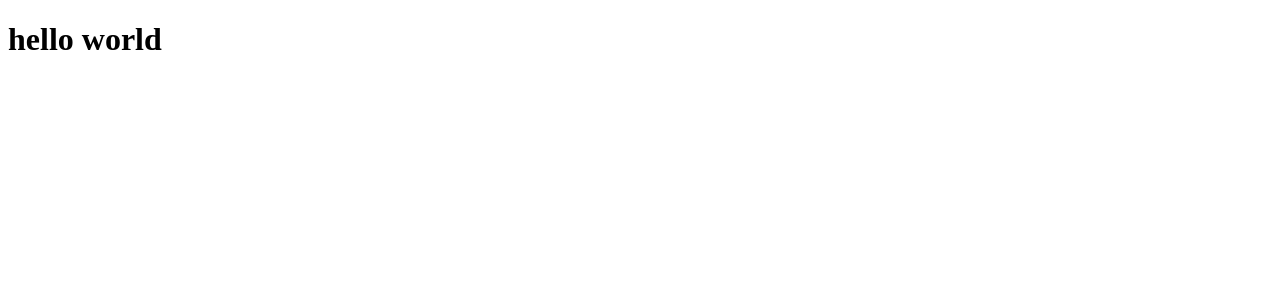
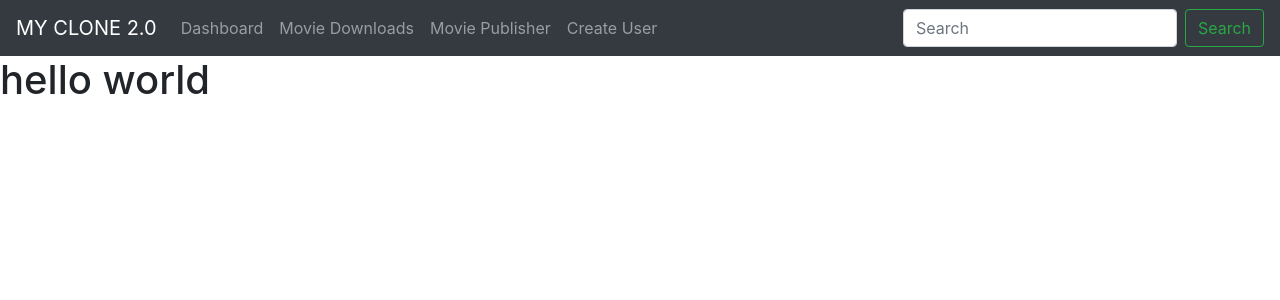
Before and after one commit to mdshemul48/MY-CLONE, a React (Create React App) app in the folder frontend/: page / in a window 1280 px wide. Shown: the top 300 px of the page. Built offline with nearby package versions, Linux system fonts and the light colour scheme.

Commit message:
adding nav bar

```diff
--- a/frontend/src/App.js
+++ b/frontend/src/App.js
@@ -1,7 +1,12 @@
 
+import NavBar from "./NavBar/NavBar"
+
+
+import 'bootstrap/dist/css/bootstrap.min.css';
 function App() {
   return (
     <div className="App">
+      <NavBar />
       <h1>hello world</h1>
     </div>
   );
--- /dev/null
+++ b/frontend/src/NavBar/NavBar.jsx
@@ -0,0 +1,25 @@
+import React from "react";
+import { Navbar, Nav, Form, FormControl, Button } from "react-bootstrap";
+
+const NavBar = () => {
+  return (
+    <Navbar bg="dark" extend="lg" variant="dark">
+      <Navbar.Brand>MY CLONE 2.0</Navbar.Brand>
+      <Navbar.Toggle aria-controls="basic-navbar-nav" />
+      <Navbar.Collapse id="basic-navbar-nav">
+        <Nav className="mr-auto">
+          <Nav.Link href="#">Dashboard</Nav.Link>
+          <Nav.Link href="#">Movie Downloads</Nav.Link>
+          <Nav.Link href="#">Movie Publisher</Nav.Link>
+          <Nav.Link href="#">Create User</Nav.Link>
+        </Nav>
+        <Form inline>
+          <FormControl type="text" placeholder="Search" className="mr-sm-2" />
+          <Button variant="outline-success">Search</Button>
+        </Form>
+      </Navbar.Collapse>
+    </Navbar>
+  );
+};
+
+export default NavBar;
```
